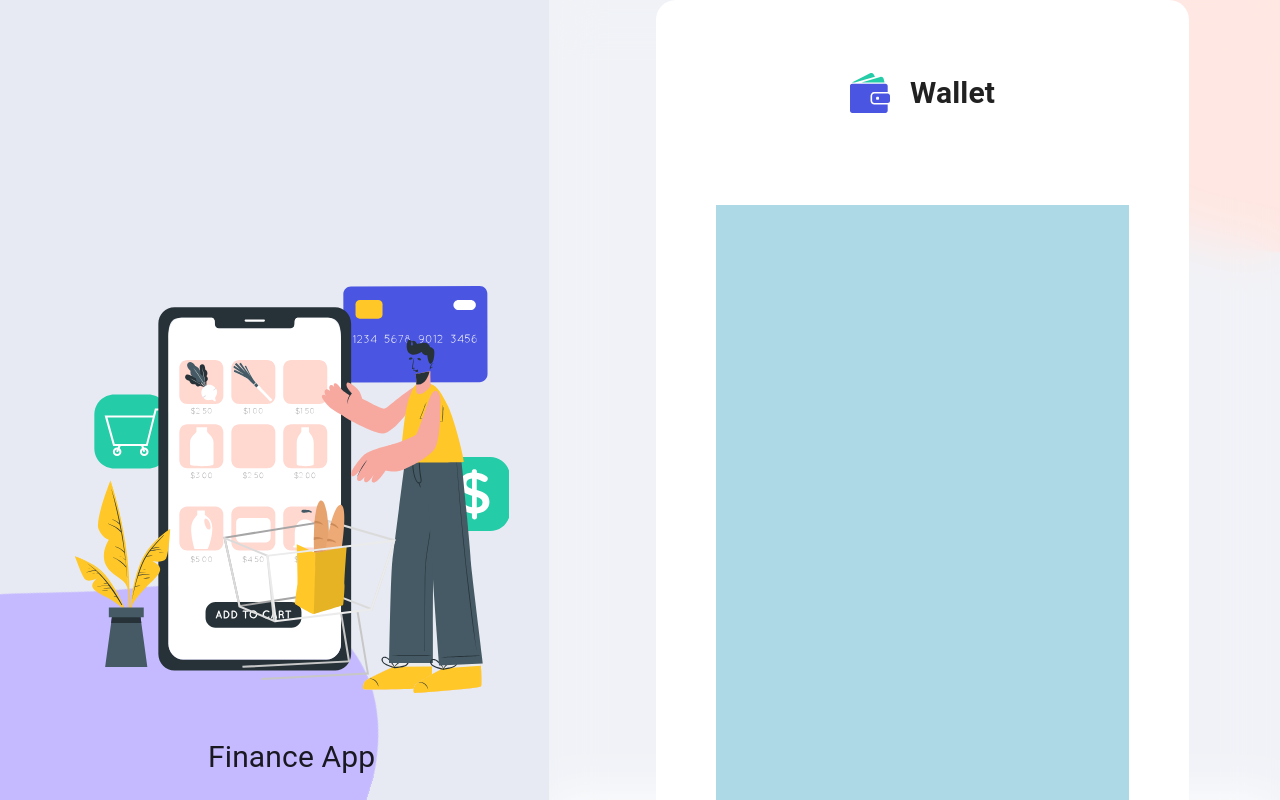
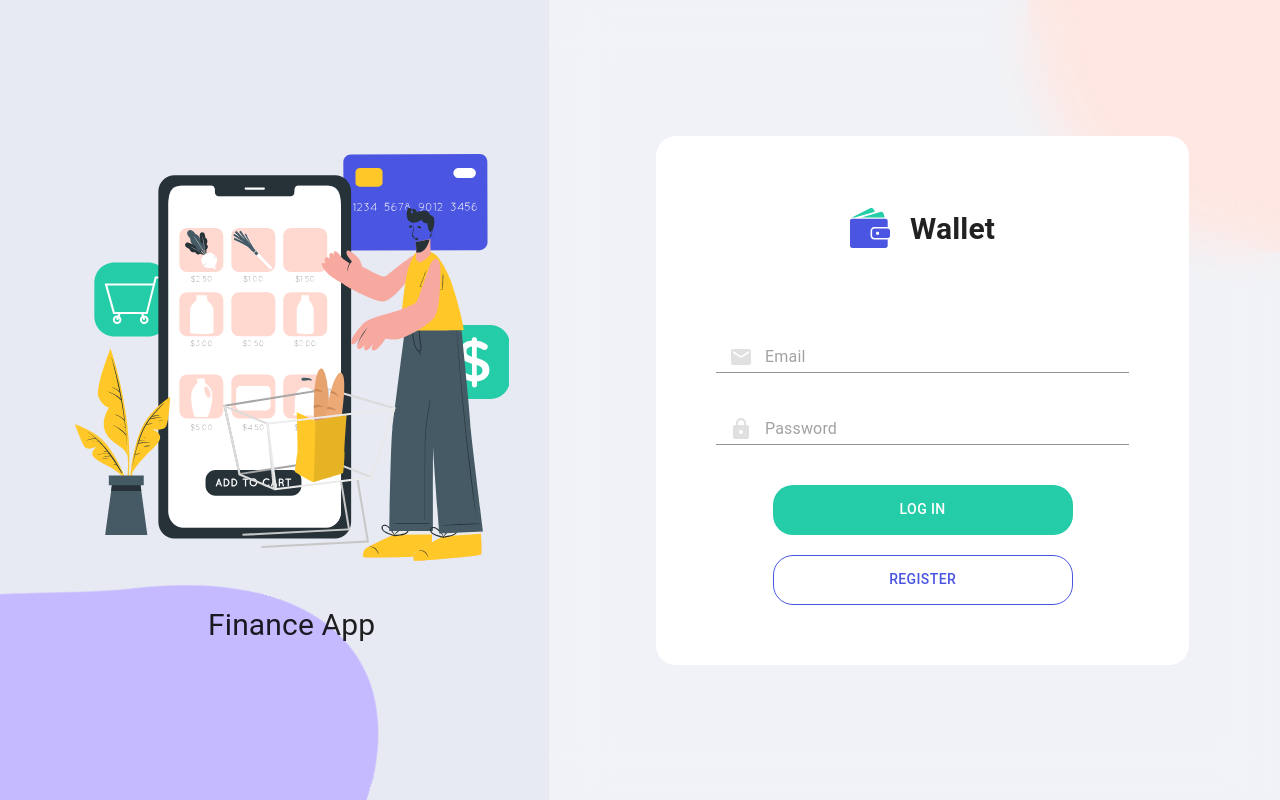
Before and after one commit to AMichalMurawski/wallet-app, a React (Create React App) app: page /wallet/login in a window 1280 px wide. Shown: the top 800 px of the page. Built offline with nearby package versions, Linux system fonts and the light colour scheme; the HTML template or start-up script is replaced by a standard one.

Commit message:
icons + css

```diff
--- a/package.json
+++ b/package.json
@@ -6,6 +6,7 @@
   "dependencies": {
     "@emotion/react": "^11.11.0",
     "@emotion/styled": "^11.11.0",
+    "@mui/icons-material": "^5.11.16",
     "@mui/material": "^5.13.1",
     "@testing-library/jest-dom": "^5.16.5",
     "@testing-library/react": "^13.4.0",
--- a/src/components/LoginForm.jsx
+++ b/src/components/LoginForm.jsx
@@ -1,12 +1,164 @@
+import { Box, Button, TextField } from '@mui/material';
+import { useFormik } from 'formik';
+import { useMediaMui } from '../hooks';
+import { SigninSchema } from '../utils/validationSchema';
+import LockIcon from '@mui/icons-material/Lock';
+import EmailIcon from '@mui/icons-material/Email';
+import { useState } from 'react';
+
+const cssTextField = ({ Icon, formik, focus }) => {
+  return {
+    fullWidth: true,
+    variant: 'standard',
+    onChange: formik.handleChange,
+    sx: {
+      height: '32px',
+      maxHeight: '32px',
+    },
+    InputProps: {
+      startAdornment: (
+        <Icon
+          sx={{
+            color: focus ? 'icon.active' : 'icon.nonactive',
+            width: '24px',
+            height: '24px',
+            marginInline: '12.5px',
+          }}
+        />
+      ),
+    },
+  };
+};
+
+const cssButton = type => {
+  const css =
+    type === 'submit'
+      ? {
+          border: 'none',
+          backgroundColor: 'button.main',
+          color: 'text.alternative',
+        }
+      : {
+          border: '1px solid',
+          borderColor: 'button.alternative',
+          color: 'button.alternative',
+        };
+  return {
+    ...css,
+    width: '100%',
+    maxWidth: '300px',
+    height: '50px',
+    borderRadius: '20px',
+  };
+};
+
+const initialFocus = {
+  email: false,
+  password: false,
+};
+
 export const LoginForm = () => {
+  const mediaMui = useMediaMui();
+  const [focus, setFocus] = useState(initialFocus);
+
+  const handleBlur = e => {
+    formik.handleBlur(e);
+    setFocus(initialFocus);
+  };
+
+  const handleFocus = e => {
+    switch (e.target.name) {
+      case 'email':
+        setFocus({ ...initialFocus, email: true });
+        break;
+      case 'password':
+        setFocus({ ...initialFocus, password: true });
+        break;
+      default:
+        console.log('wrong focus switch');
+    }
+  };
+
+  const handleSubmit = e => {
+    const { email, password } = e;
+    console.log(
+      'ToDo: Send login data to API. Email: ' +
+        email +
+        ' / Password: ' +
+        password
+    );
+  };
+
+  const formik = useFormik({
+    initialValues: {
+      email: '',
+      password: '',
+    },
+    validationSchema: SigninSchema,
+    onSubmit: e => handleSubmit(e),
+  });
+
   return (
-    <div
-      style={{
-        'max-width': '534px',
+    <Box
+      component="form"
+      sx={{
         width: '100%',
-        height: '800px',
-        backgroundColor: 'lightblue',
+        maxWidth: mediaMui.tablet ? '533px' : '460px',
+        height: '100%',
+        display: 'flex',
+        flexDirection: 'column',
+        gap: '40px',
       }}
-    ></div>
+      onSubmit={formik.handleSubmit}
+    >
+      <TextField
+        id="email"
+        name="email"
+        type="email"
+        placeholder="Email"
+        value={formik.values.email}
+        {...cssTextField({
+          Icon: EmailIcon,
+          formik,
+          focus: focus.email,
+        })}
+        error={formik.touched.email && Boolean(formik.errors.email)}
+        helperText={formik.touched.email && formik.errors.email}
+        onBlur={handleBlur}
+        onFocus={handleFocus}
+      />
+      <TextField
+        id="password"
+        name="password"
+        type="password"
+        placeholder="Password"
+        value={formik.values.password}
+        {...cssTextField({
+          Icon: LockIcon,
+          formik,
+          focus: focus.password,
+        })}
+        error={formik.touched.password && Boolean(formik.errors.password)}
+        helperText={formik.touched.password && formik.errors.password}
+        onBlur={handleBlur}
+        onFocus={handleFocus}
+      />
+      <Box
+        container="true"
+        sx={{
+          display: 'flex',
+          flexDirection: 'column',
+          gap: '20px',
+          alignItems: 'center',
+        }}
+      >
+        <Button type="submit" sx={cssButton('submit')}>
+          Log in
+        </Button>
+        <Button type="button" sx={cssButton('')}>
+          Register
+        </Button>
+      </Box>
+    </Box>
   );
 };
--- a/src/components/RegistrationForm.jsx
+++ b/src/components/RegistrationForm.jsx
@@ -1,40 +1,29 @@
 import { Box, Button, TextField } from '@mui/material';
-import { IconSVG } from './IconSVG';
 import { useFormik } from 'formik';
 import { useMediaMui } from '../hooks';
 import { SignupSchema } from '../utils/validationSchema';
+import LockIcon from '@mui/icons-material/Lock';
+import EmailIcon from '@mui/icons-material/Email';
+import PersonIcon from '@mui/icons-material/Person';
+import { useState } from 'react';
 
-const cssTextField = ({
-  name,
-  type,
-  placeholder,
-  svgName,
-  formik,
-  handleChange,
-}) => {
+const cssTextField = ({ Icon, formik, focus }) => {
   return {
     fullWidth: true,
-    id: name,
-    name,
-    type,
     variant: 'standard',
-    value: formik.values[name],
-    onChange: handleChange,
-    placeholder,
+    onChange: formik.handleChange,
     sx: {
       height: '32px',
       maxHeight: '32px',
     },
     InputProps: {
       startAdornment: (
-        <IconSVG
-          name={svgName}
+        <Icon
           sx={{
-            color: 'icon.nonactive',
+            color: focus ? 'icon.active' : 'icon.nonactive',
             width: '24px',
             height: '24px',
-            marginLeft: '12.5px',
-            marginRight: '20px',
+            marginInline: '12.5px',
           }}
         />
       ),
@@ -64,8 +53,40 @@ const cssButton = type => {
   };
 };
 
+const initialFocus = {
+  email: false,
+  password: false,
+  confirmPassword: false,
+  userName: false,
+};
+
 export const RegistrationForm = () => {
   const mediaMui = useMediaMui();
+  const [focus, setFocus] = useState(initialFocus);
+
+  const handleBlur = e => {
+    formik.handleBlur(e);
+    setFocus(initialFocus);
+  };
+
+  const handleFocus = e => {
+    switch (e.target.name) {
+      case 'email':
+        setFocus({ ...initialFocus, email: true });
+        break;
+      case 'password':
+        setFocus({ ...initialFocus, password: true });
+        break;
+      case 'confirmPassword':
+        setFocus({ ...initialFocus, confirmPassword: true });
+        break;
+      case 'userName':
+        setFocus({ ...initialFocus, userName: true });
+        break;
+      default:
+        console.log('wrong focus switch');
+    }
+  };
 
   const handleSubmit = e => {
     const { email, password, userName } = e;
@@ -90,11 +111,6 @@ export const RegistrationForm = () => {
     onSubmit: e => handleSubmit(e),
   });
 
-  const handleChange = e => {
-    formik.handleChange(e);
-    formik.touched[e.target.name] = true;
-  };
-
   return (
     <Box
       component="form"
@@ -109,37 +125,47 @@ export const RegistrationForm = () => {
       onSubmit={formik.handleSubmit}
     >
       <TextField
+        id="email"
+        name="email"
+        type="email"
+        placeholder="Email"
+        value={formik.values.email}
         {...cssTextField({
-          name: 'email',
-          type: 'email',
-          placeholder: 'Email',
-          svgName: 'email',
+          Icon: EmailIcon,
           formik,
-          handleChange,
+          focus: focus.email,
         })}
         error={formik.touched.email && Boolean(formik.errors.email)}
         helperText={formik.touched.email && formik.errors.email}
+        onBlur={handleBlur}
+        onFocus={handleFocus}
       />
       <TextField
+        id="password"
+        name="password"
+        type="password"
+        placeholder="Password"
+        value={formik.values.password}
         {...cssTextField({
-          name: 'password',
-          type: 'password',
-          placeholder: 'Password',
-          svgName: 'lock',
+          Icon: LockIcon,
           formik,
-          handleChange,
+          focus: focus.password,
         })}
         error={formik.touched.password && Boolean(formik.errors.password)}
         helperText={formik.touched.password && formik.errors.password}
+        onBlur={handleBlur}
+        onFocus={handleFocus}
       />
       <TextField
+        id="confirmPassword"
+        name="confirmPassword"
+        type="password"
+        placeholder="Confirm password"
+        value={formik.values.confirmPassword}
         {...cssTextField({
-          name: 'confirmPassword',
-          type: 'password',
-          placeholder: 'Confirm password',
-          svgName: 'lock',
+          Icon: LockIcon,
           formik,
-          handleChange,
+          focus: focus.confirmPassword,
         })}
         error={
           formik.touched.confirmPassword &&
@@ -148,21 +174,25 @@ export const RegistrationForm = () => {
         helperText={
           formik.touched.confirmPassword && formik.errors.confirmPassword
         }
+        onBlur={handleBlur}
+        onFocus={handleFocus}
       />
-
       <TextField
+        id="userName"
+        name="userName"
+        type="text"
+        placeholder="User name"
+        value={formik.values.userName}
         {...cssTextField({
-          name: 'userName',
-          type: 'text',
-          placeholder: 'User name',
-          svgName: 'user',
+          Icon: PersonIcon,
           formik,
-          handleChange,
+          focus: focus.userName,
         })}
         error={formik.touched.userName && Boolean(formik.errors.userName)}
         helperText={formik.touched.userName && formik.errors.userName}
+        onBlur={handleBlur}
+        onFocus={handleFocus}
       />
-
       <Box
         container="true"
         sx={{
--- a/src/utils/themeMui.js
+++ b/src/utils/themeMui.js
@@ -19,6 +19,7 @@ export const theme = createTheme({
       ellipse2: '#ffd8d0',
       logo: '#4a56e2',
       nonactive: '#e0e0e0',
+      active: '#000',
     },
     button: {
       main: '#24CCA7',
```
Also changed, not shown: 1 other file (tests, documents, lock files or other folders).
